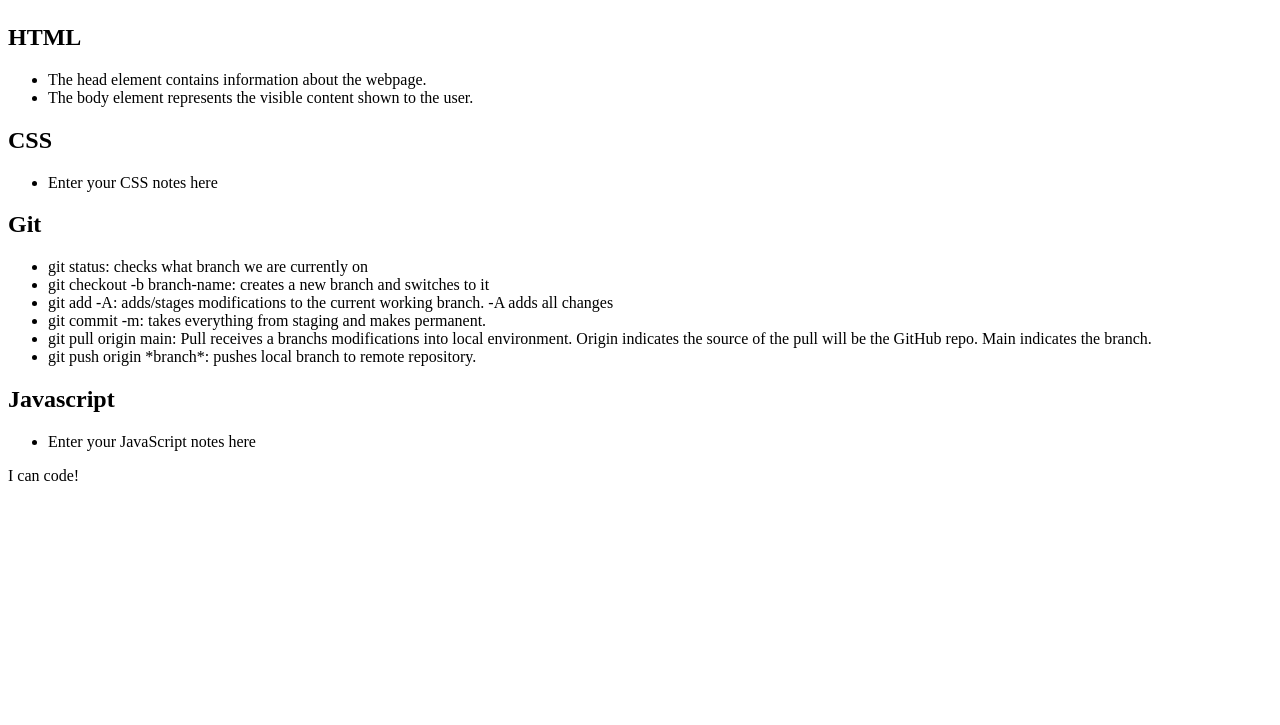
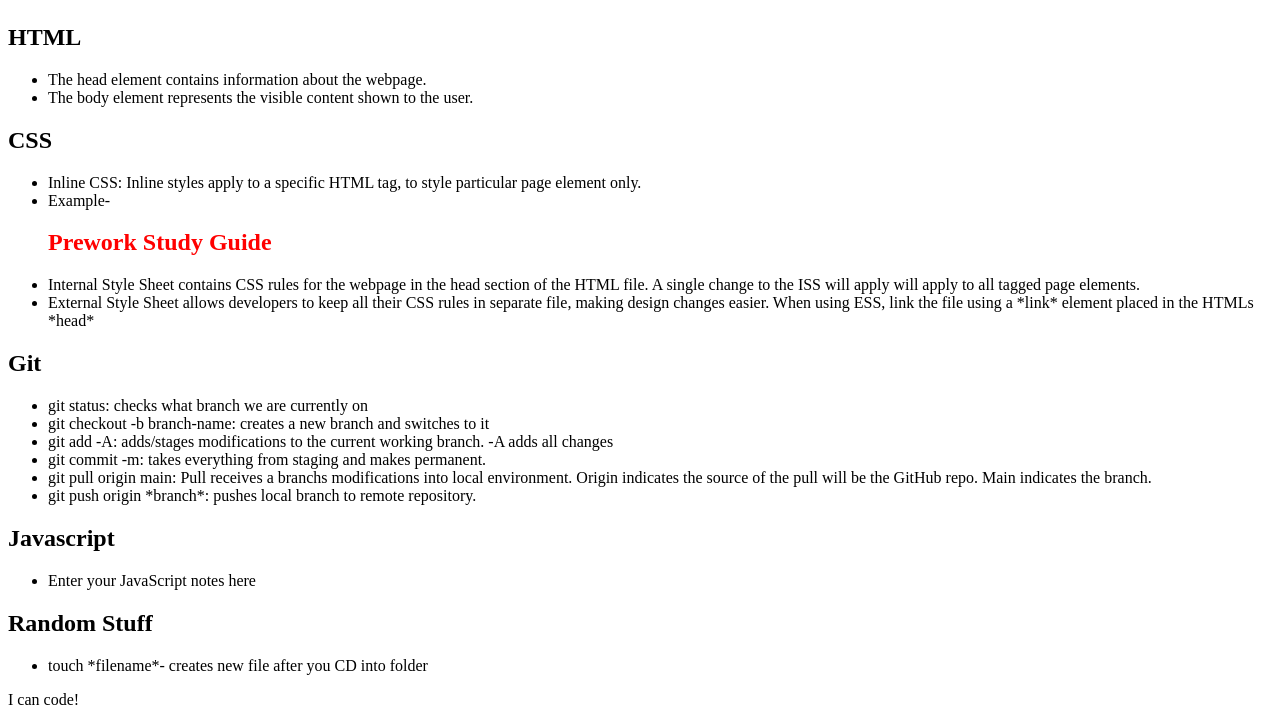
Before and after one commit to Coltrin42/prework-study-guide, a plain HTML site: page index.html in a window 1280 px wide. Shown: the part 856-1581 px from the top of the page. Before the commit the page ends 1357 px from the top, so only its background shows below. Drawn offline with Linux system fonts and the light colour scheme.

Commit message:
added random stuff section in study guide

```diff
--- a/index.html
+++ b/index.html
@@ -23,7 +23,13 @@
       <section class="card" id="css-section">
         <h2>CSS</h2>
         <ul>
-          <li>Enter your CSS notes here</li>
+          <li>Inline CSS: Inline styles apply to a specific HTML tag, to style particular page element only.</li>
+          <li>Example-<h1 style="color:rgb(255, 0, 0);">Prework Study Guide</h1></li>
+          <li>Internal Style Sheet contains CSS rules for the webpage in the head section of the HTML file.
+            A single change to the ISS will apply will apply to all tagged page elements.</li>
+          <li>External Style Sheet allows developers to keep all their CSS rules in separate file, making
+            design changes easier. When using ESS, link the file using a *link* element placed in the HTMLs *head*
+          </li>
         </ul>
       </section>
 
@@ -46,6 +52,12 @@
           <li>Enter your JavaScript notes here</li>
         </ul>
       </section>
+
+      <section class="card" id="random-section">
+      <h2>Random Stuff</h2>
+      <ul>
+        <li> touch *filename*- creates new file after you CD into folder</li>
+      </ul>
     </main>
 
     <footer>
```
